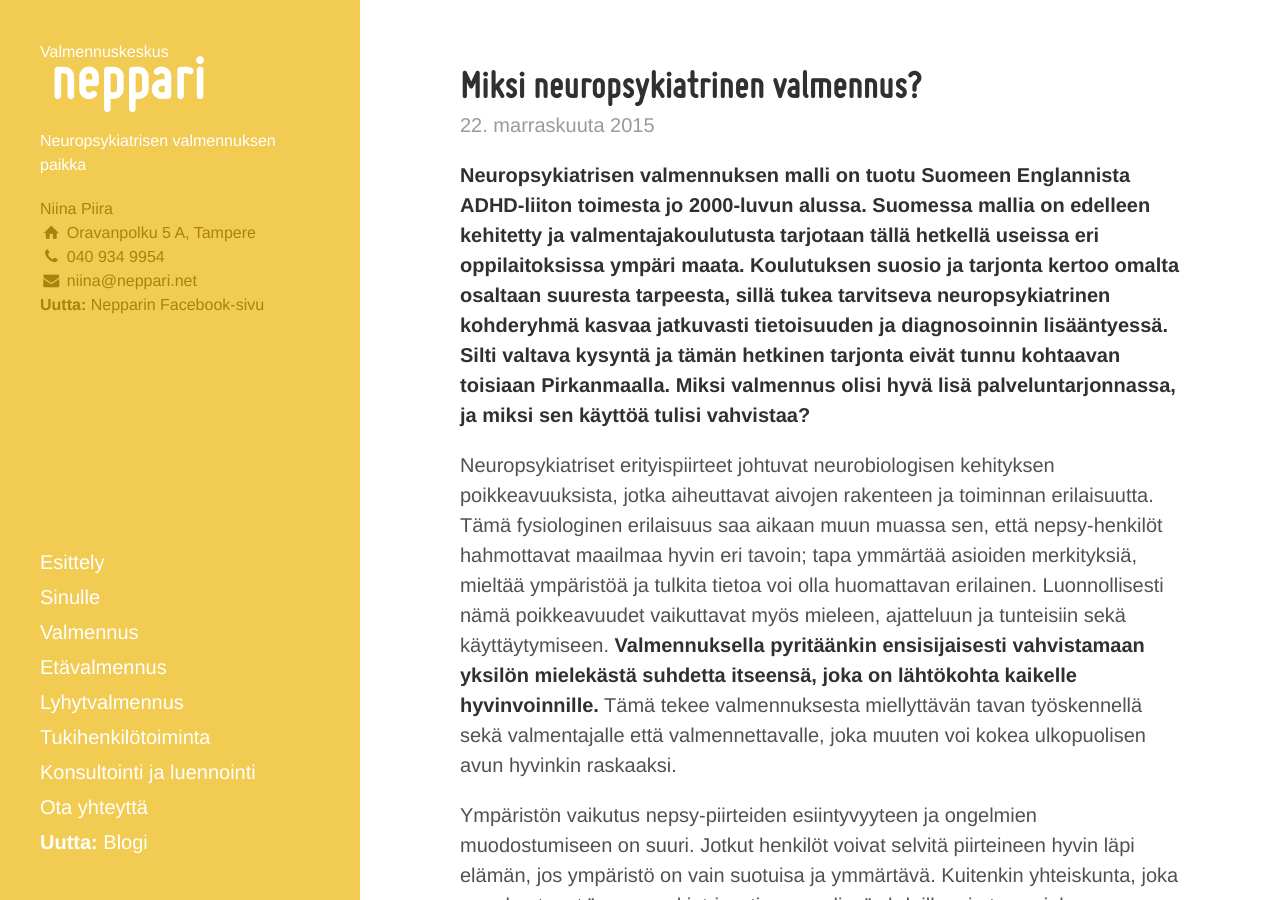
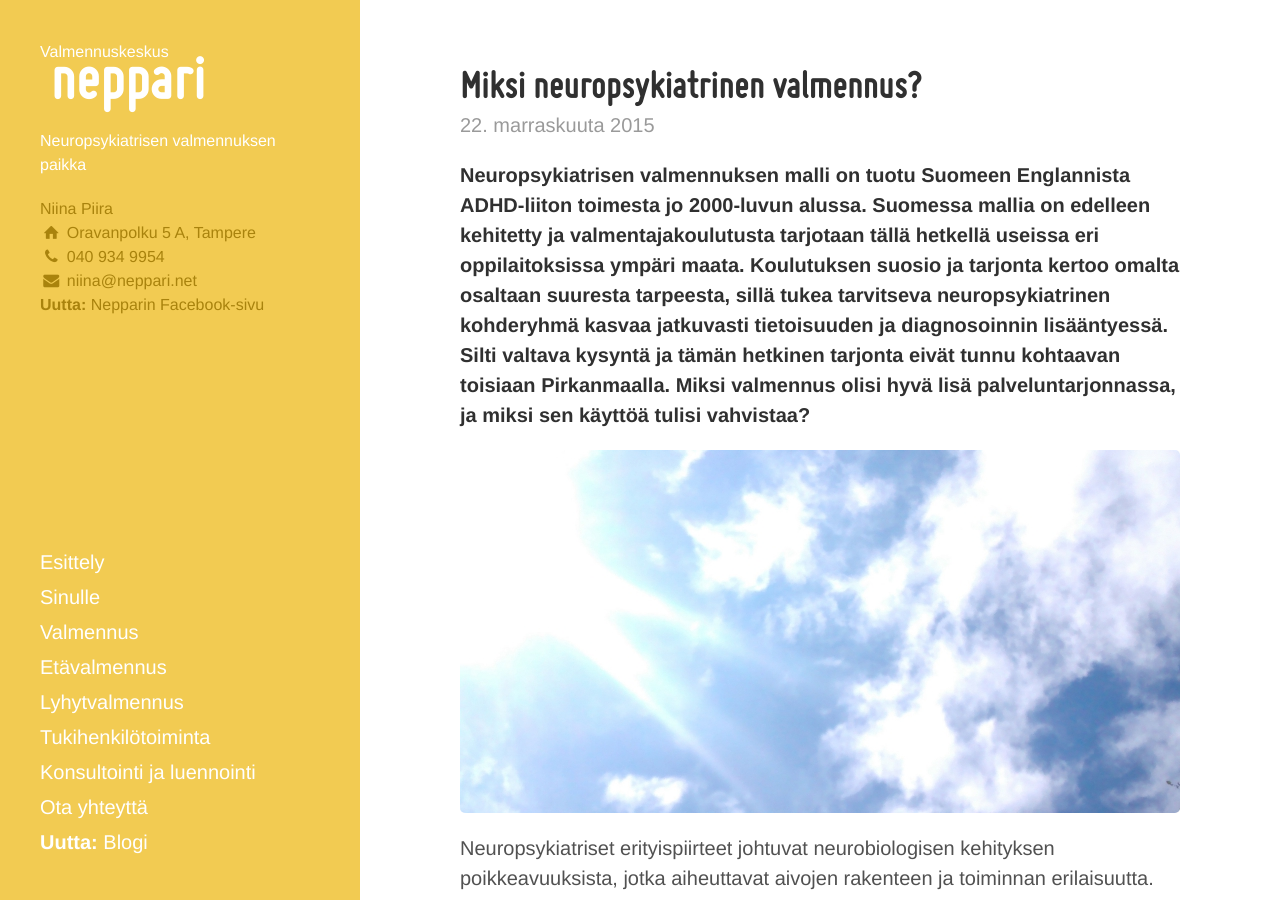
Before and after one commit to niinapiira/neppari.net, a Jekyll site: the page built from _posts/2015-11-22-miksi-neuropsykiatrinen-valmennus.md, in a window 1280 px wide and 900 px high. Built offline with Jekyll 4.4.1, drawn with Linux system fonts in a browser that asks for light colours; Markdown is read by kramdown in place of the engine named in the settings.

Commit message:
Lisäsin kuvan

```diff
--- a/_posts/2015-11-22-miksi-neuropsykiatrinen-valmennus.md
+++ b/_posts/2015-11-22-miksi-neuropsykiatrinen-valmennus.md
@@ -4,7 +4,10 @@ published: true
 ---
 
 
+
 Neuropsykiatrisen valmennuksen malli on tuotu Suomeen Englannista ADHD-liiton toimesta jo 2000-luvun alussa. Suomessa mallia on edelleen kehitetty ja valmentajakoulutusta tarjotaan tällä hetkellä useissa eri oppilaitoksissa ympäri maata. Koulutuksen suosio ja tarjonta kertoo omalta osaltaan suuresta tarpeesta, sillä tukea tarvitseva neuropsykiatrinen kohderyhmä kasvaa jatkuvasti tietoisuuden ja diagnosoinnin lisääntyessä. Silti valtava kysyntä ja tämän hetkinen tarjonta eivät tunnu kohtaavan toisiaan Pirkanmaalla. Miksi valmennus olisi hyvä lisä palveluntarjonnassa, ja miksi sen käyttöä tulisi vahvistaa?
+
+![Kirkas pilvinen taivas]({{site.baseurl}}/uploaded-images/kirkas-pilvinen-taivas.jpeg)
 
 Neuropsykiatriset erityispiirteet johtuvat neurobiologisen kehityksen poikkeavuuksista, jotka aiheuttavat aivojen rakenteen ja toiminnan erilaisuutta. Tämä fysiologinen erilaisuus saa aikaan muun muassa sen, että nepsy-henkilöt hahmottavat maailmaa hyvin eri tavoin; tapa ymmärtää asioiden merkityksiä, mieltää ympäristöä ja tulkita tietoa voi olla huomattavan erilainen. Luonnollisesti nämä poikkeavuudet vaikuttavat myös mieleen, ajatteluun ja tunteisiin sekä käyttäytymiseen. **Valmennuksella pyritäänkin ensisijaisesti vahvistamaan yksilön mielekästä suhdetta itseensä, joka on lähtökohta kaikelle hyvinvoinnille.** Tämä tekee valmennuksesta miellyttävän tavan työskennellä sekä valmentajalle että valmennettavalle, joka muuten voi kokea ulkopuolisen avun hyvinkin raskaaksi.
 
```
